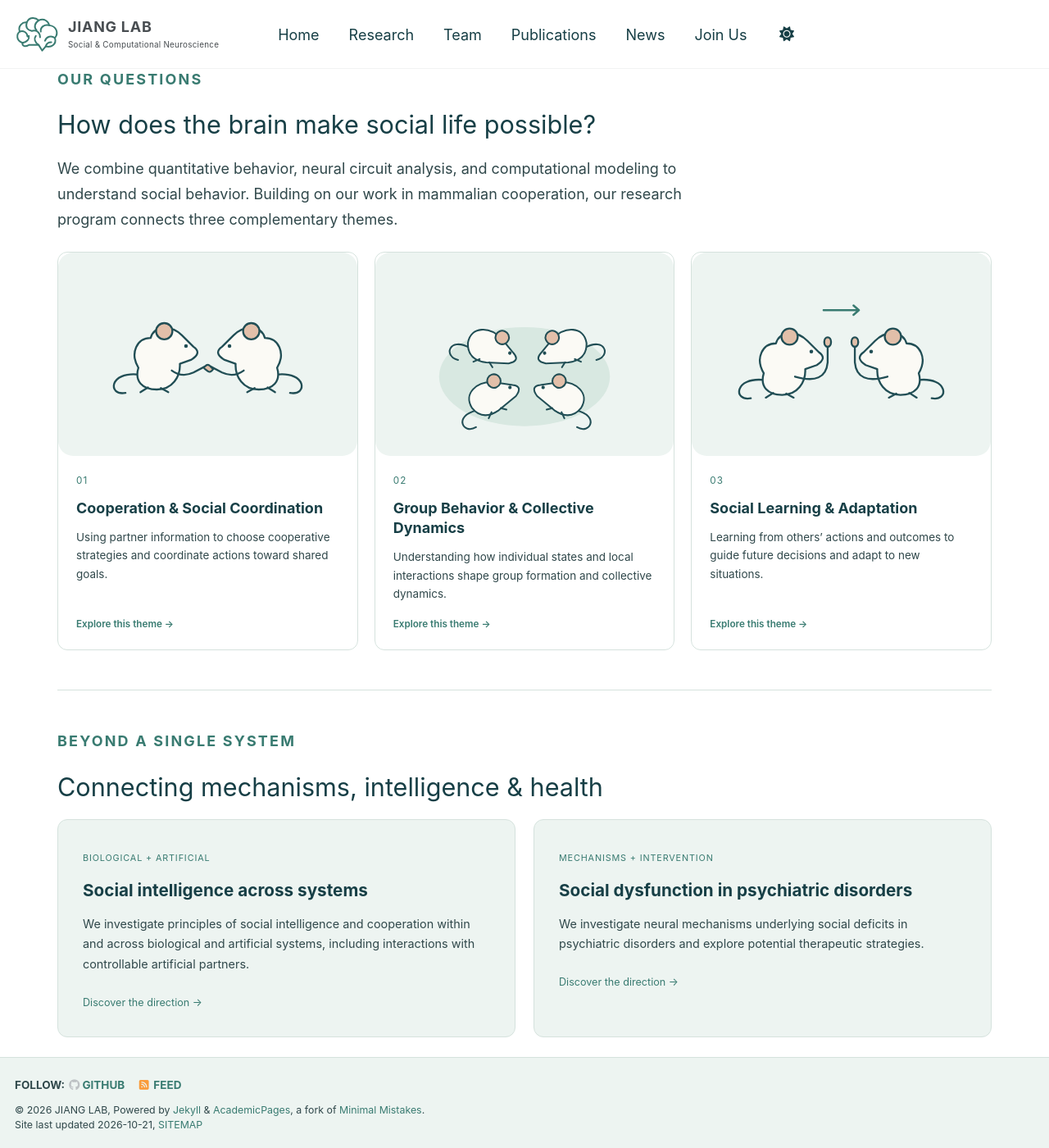
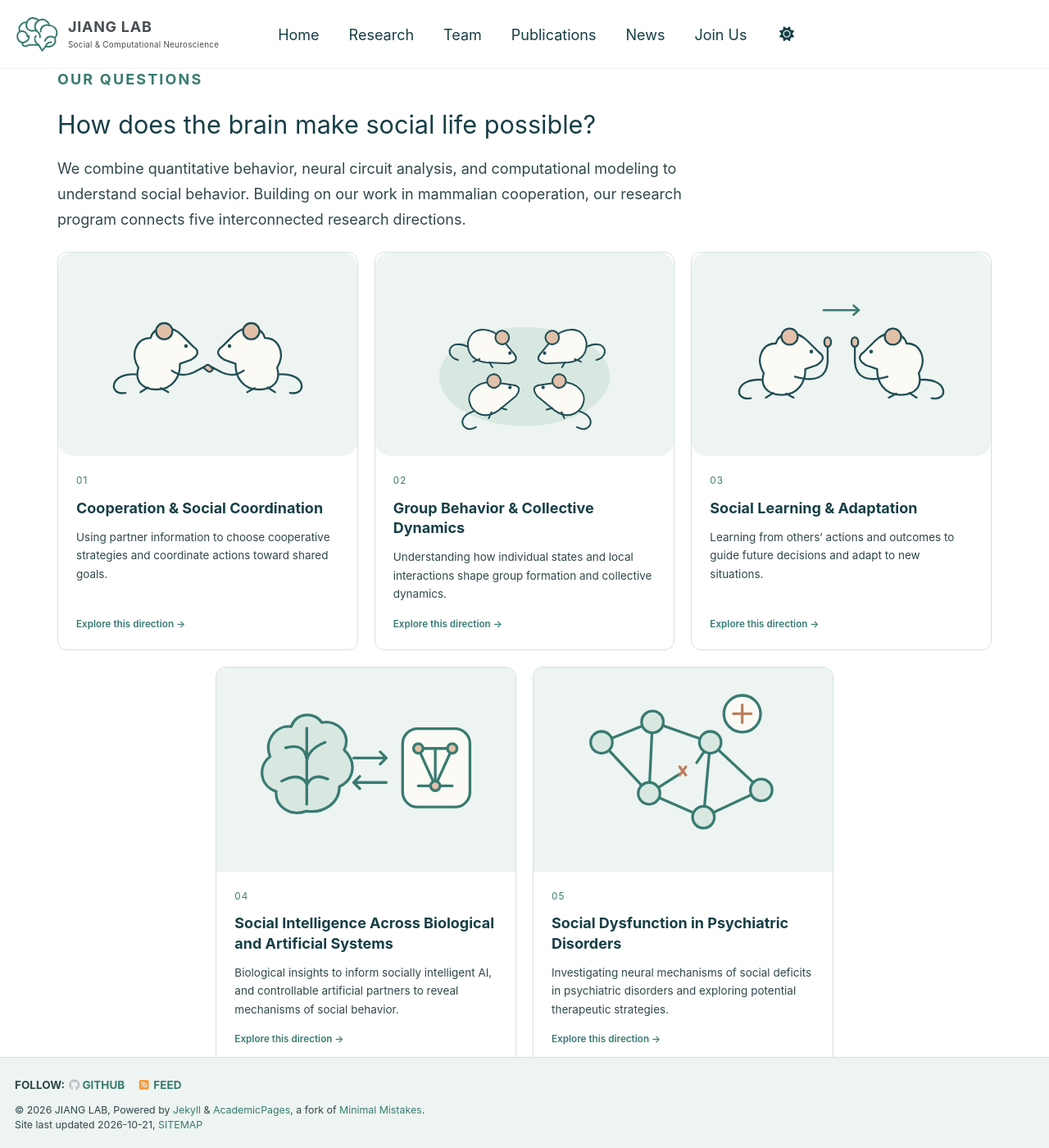
Before and after one commit to MengpingJiang/mengpingjiang.github.io, a Jekyll site: the page built from _pages/about.md, in a window 1280 px wide and 1400 px high, scrolled down 699 px. Shown: the whole window at 82% size. Built offline with Jekyll 4.4.1, drawn with Linux system fonts in a browser that asks for light colours; a script bundle is joined from its source files by our own code; library files that are not in the unit come from our copies.

Commit message:
Present all five research directions as equal homepage cards

```diff
--- a/_pages/about.md
+++ b/_pages/about.md
@@ -22,14 +22,12 @@ redirect_from:
 </section>
 <section class="lscn-section">
 <p class="lscn-eyebrow">Our questions</p><h2>How does the brain make social life possible?</h2>
-<p class="lscn-intro">We combine quantitative behavior, neural circuit analysis, and computational modeling to understand social behavior. Building on our work in mammalian cooperation, our research program connects three complementary themes.</p>
-<div class="lscn-cards"><a class="lscn-card" href="{{ '/research/' | relative_url }}#cooperation"><img src="{{ '/images/research-cooperation.svg' | relative_url }}" alt="Two rodents coordinating their actions" width="440" height="300" loading="lazy"><div class="lscn-card-body"><span class="lscn-number">01</span><h3>Cooperation &amp; Social Coordination</h3><p>Using partner information to choose cooperative strategies and coordinate actions toward shared goals.</p><span class="lscn-card-link">Explore this theme <span aria-hidden="true">→</span></span></div></a>
-<a class="lscn-card" href="{{ '/research/' | relative_url }}#group-dynamics"><img src="{{ '/images/research-group.svg' | relative_url }}" alt="Rodents gathering in a huddle" width="440" height="300" loading="lazy"><div class="lscn-card-body"><span class="lscn-number">02</span><h3>Group Behavior &amp; Collective Dynamics</h3><p>Understanding how individual states and local interactions shape group formation and collective dynamics.</p><span class="lscn-card-link">Explore this theme <span aria-hidden="true">→</span></span></div></a>
-<a class="lscn-card" href="{{ '/research/' | relative_url }}#social-learning"><img src="{{ '/images/research-learning.svg' | relative_url }}" alt="A rodent observing a demonstrator" width="440" height="300" loading="lazy"><div class="lscn-card-body"><span class="lscn-number">03</span><h3>Social Learning &amp; Adaptation</h3><p>Learning from others’ actions and outcomes to guide future decisions and adapt to new situations.</p><span class="lscn-card-link">Explore this theme <span aria-hidden="true">→</span></span></div></a></div>
-</section>
-<section class="lscn-section">
-<p class="lscn-eyebrow">Beyond a single system</p><h2>Connecting mechanisms, intelligence &amp; health</h2>
-<div class="lscn-crossgrid"><article class="lscn-panel"><span class="lscn-tag">Biological + artificial</span><h3>Social intelligence across systems</h3><p>We investigate principles of social intelligence and cooperation within and across biological and artificial systems, including interactions with controllable artificial partners.</p><a href="{{ '/research/' | relative_url }}#cross-system-intelligence">Discover the direction →</a></article><article class="lscn-panel"><span class="lscn-tag">Mechanisms + intervention</span><h3>Social dysfunction in psychiatric disorders</h3><p>We investigate neural mechanisms underlying social deficits in psychiatric disorders and explore potential therapeutic strategies.</p><a href="{{ '/research/' | relative_url }}#social-dysfunction">Discover the direction →</a></article></div>
+<p class="lscn-intro">We combine quantitative behavior, neural circuit analysis, and computational modeling to understand social behavior. Building on our work in mammalian cooperation, our research program connects five interconnected research directions.</p>
+<div class="lscn-cards lscn-five-directions"><a class="lscn-card" href="{{ '/research/' | relative_url }}#cooperation"><img src="{{ '/images/research-cooperation.svg' | relative_url }}" alt="Two rodents coordinating their actions" width="440" height="300" loading="lazy"><div class="lscn-card-body"><span class="lscn-number">01</span><h3>Cooperation &amp; Social Coordination</h3><p>Using partner information to choose cooperative strategies and coordinate actions toward shared goals.</p><span class="lscn-card-link">Explore this direction <span aria-hidden="true">→</span></span></div></a>
+<a class="lscn-card" href="{{ '/research/' | relative_url }}#group-dynamics"><img src="{{ '/images/research-group.svg' | relative_url }}" alt="Rodents gathering in a huddle" width="440" height="300" loading="lazy"><div class="lscn-card-body"><span class="lscn-number">02</span><h3>Group Behavior &amp; Collective Dynamics</h3><p>Understanding how individual states and local interactions shape group formation and collective dynamics.</p><span class="lscn-card-link">Explore this direction <span aria-hidden="true">→</span></span></div></a>
+<a class="lscn-card" href="{{ '/research/' | relative_url }}#social-learning"><img src="{{ '/images/research-learning.svg' | relative_url }}" alt="A rodent observing a demonstrator" width="440" height="300" loading="lazy"><div class="lscn-card-body"><span class="lscn-number">03</span><h3>Social Learning &amp; Adaptation</h3><p>Learning from others’ actions and outcomes to guide future decisions and adapt to new situations.</p><span class="lscn-card-link">Explore this direction <span aria-hidden="true">→</span></span></div></a>
+<a class="lscn-card" href="{{ '/research/' | relative_url }}#cross-system-intelligence"><img src="{{ '/images/research-biological-ai.svg' | relative_url }}" alt="A biological brain and an artificial network connected in both directions" width="440" height="300" loading="lazy"><div class="lscn-card-body"><span class="lscn-number">04</span><h3>Social Intelligence Across Biological and Artificial Systems</h3><p>Biological insights to inform socially intelligent AI, and controllable artificial partners to reveal mechanisms of social behavior.</p><span class="lscn-card-link">Explore this direction <span aria-hidden="true">→</span></span></div></a>
+<a class="lscn-card" href="{{ '/research/' | relative_url }}#social-dysfunction"><img src="{{ '/images/research-social-dysfunction.svg' | relative_url }}" alt="A neural circuit with a disrupted connection and a potential intervention" width="440" height="300" loading="lazy"><div class="lscn-card-body"><span class="lscn-number">05</span><h3>Social Dysfunction in Psychiatric Disorders</h3><p>Investigating neural mechanisms of social deficits in psychiatric disorders and exploring potential therapeutic strategies.</p><span class="lscn-card-link">Explore this direction <span aria-hidden="true">→</span></span></div></a></div>
 </section>
 <section class="lscn-section">
 <div class="lscn-section-heading"><div><p class="lscn-eyebrow">Research foundation</p><h2>Selected work</h2></div><a href="{{ '/publications/' | relative_url }}">All publications →</a></div>
--- a/assets/css/main.scss
+++ b/assets/css/main.scss
@@ -343,3 +343,11 @@ a:focus-visible { outline:3px solid #bd805d; outline-offset:4px; }
 .lscn-role-grid p,.lscn-role-grid a { font-size:.75rem; line-height:1.65; }
 .lscn-page-intro h2 { margin-top:0; border:0; padding:0; }
 @media(max-width:800px) { .lscn-role-grid { grid-template-columns:1fr; } }
+
+/* Five research directions share equal card widths and visual hierarchy. */
+@media(min-width:801px) {
+ .lscn-five-directions { grid-template-columns:repeat(6,minmax(0,1fr)); }
+ .lscn-five-directions>.lscn-card { grid-column:span 2; }
+ .lscn-five-directions>.lscn-card:nth-child(4) { grid-column:2 / span 2; }
+ .lscn-five-directions>.lscn-card:nth-child(5) { grid-column:4 / span 2; }
+}
```
Also changed, not shown: images/research-biological-ai.svg (added), images/research-social-dysfunction.svg (added).
